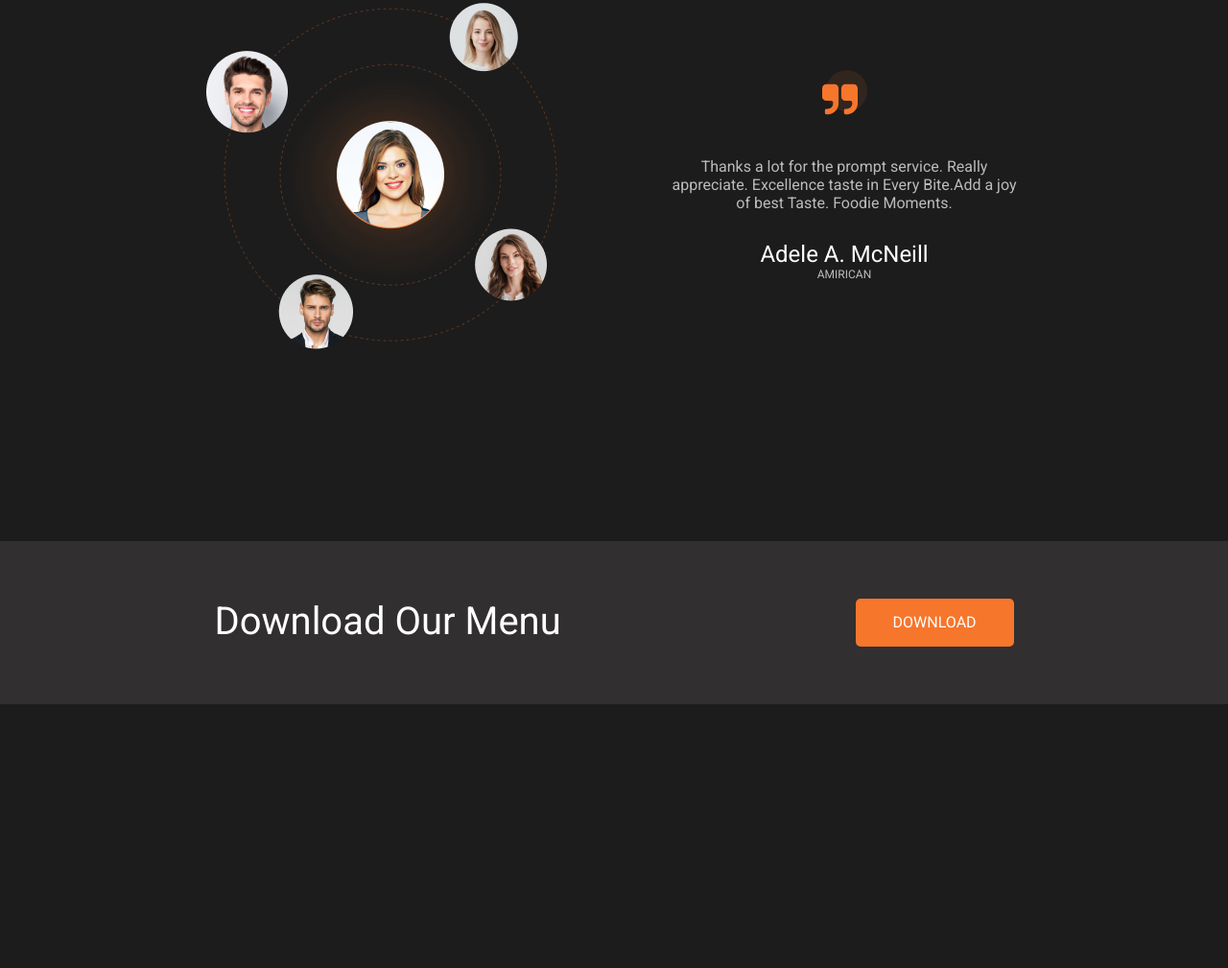
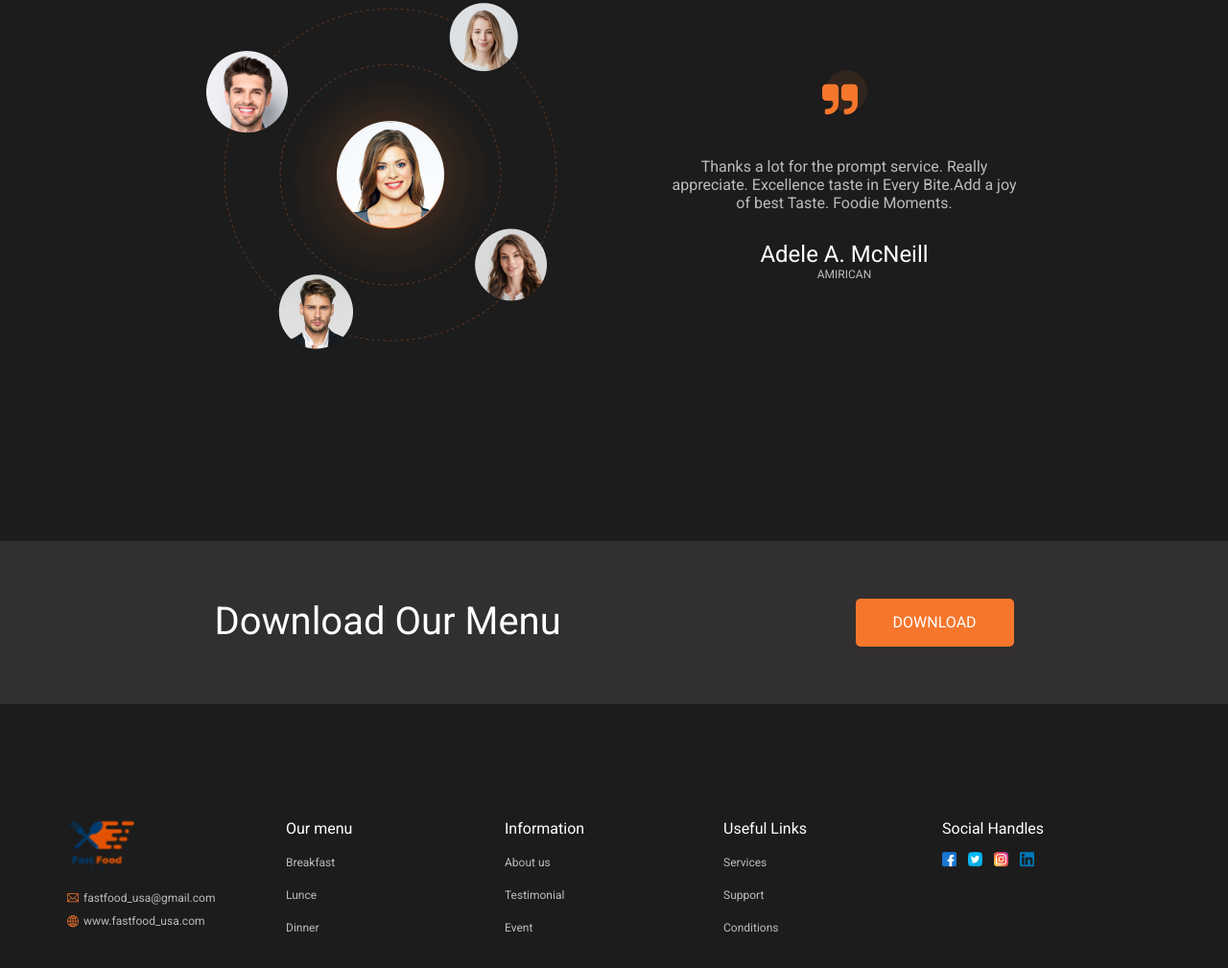
Before and after one commit to f3NEK27/burger-landing, a plain HTML site: page index.html in a window 1280 px wide. Shown: the part 2831-3840 px from the top of the page at 96% size. Before the commit the page ends 3565 px from the top, so only its background shows below. Drawn offline with Linux system fonts and the light colour scheme.

Commit message:
version__ready

```diff
--- a/index.html
+++ b/index.html
@@ -184,7 +184,67 @@
     </main>
     <footer class="footer">
       <div class="container">
+        <div class="footer__contacts">
+          <img
+            src="./images/icons/logo.png"
+            alt="Логотип"
+            class="footer__logo"
+          />
 
+          <a
+            class="footer__link footer__link-mail"
+            href="mailto:fastfood_usa@gmail.com"
+            >fastfood_usa@gmail.com</a
+          >
+          <a href="" class="footer__link footer__link-web"
+            >www.fastfood_usa.com</a
+          >
+        </div>
+        <nav class="footer__nav">
+          <ul class="footer__list">
+            <li class="footer__list-title footer__menu">
+              <a class="footer__title" href="#!">Our menu</a>
+              <ul class="footer__inner_list">
+                <li class="footer__list-item"><a href="!#">Breakfast</a></li>
+                <li class="footer__list-item"><a href="!#">Lunce</a></li>
+                <li class="footer__list-item"><a href="!#">Dinner</a></li>
+              </ul>
+            </li>
+            <li class="footer__list-title footer__info">
+              <a class="footer__title" href="#!">Information</a>
+              <ul class="footer__inner_list">
+                <li class="footer__list-item"><a href="!#">About us</a></li>
+                <li class="footer__list-item"><a href="!#">Testimonial</a></li>
+                <li class="footer__list-item"><a href="!#">Event</a></li>
+              </ul>
+            </li>
+            <li class="footer__list-title footer__links">
+              <a class="footer__title" href="#!">Useful Links</a>
+              <ul class="footer__inner_list">
+                <li class="footer__list-item"><a href="!#">Services</a></li>
+                <li class="footer__list-item"><a href="!#">Support</a></li>
+                <li class="footer__list-item"><a href="!#">Conditions</a></li>
+              </ul>
+            </li>
+          </ul>
+        </nav>
+        <div class="footer__socials">
+          <p class="footer__title">Social Handles</p>
+          <div class="footer__socials-icons">
+            <a href="#!" class="footer__socials-link"
+              ><img src="./images/icons/socials/facebook.png" alt="Facebook"
+            /></a>
+            <a href="#!" class="footer__socials-link"
+              ><img src="./images/icons/socials/twitter.png" alt="Twitter"
+            /></a>
+            <a href="#!" class="footer__socials-link"
+              ><img src="./images/icons/socials/instagram.png" alt="Instagram"
+            /></a>
+            <a href="#!" class="footer__socials-link"
+              ><img src="./images/icons/socials/linkedin.png" alt="LinkedIn"
+            /></a>
+          </div>
+        </div>
       </div>
     </footer>
   </body>
--- a/style.css
+++ b/style.css
@@ -387,4 +387,85 @@ img {
   font-size: 40px;
 }
 
-/*- Download */
+/*- Footer */
+
+.footer {
+  padding: 120px 0;
+}
+
+.footer .container {
+  display: grid;
+  grid-template-columns: 1fr 3fr 1fr;
+}
+
+.footer a {
+  font-size: 12px;
+  color: rgba(255, 255, 255, 0.7);
+}
+
+.footer a:hover {
+  color: rgba(255, 255, 255, 0.9);
+  transition: color 0.3s;
+}
+
+.footer .footer__title {
+  display: block;
+  margin-bottom: 15px;
+  font-weight: 500;
+  font-size: 16px;
+  color: rgba(255, 255, 255);
+}
+
+.footer__contacts {
+  display: flex;
+  flex-direction: column;
+  align-items: flex-start;
+}
+.footer__logo {
+  display: inline-block;
+  width: 70px;
+  margin-bottom: 20px;
+}
+
+.footer__link {
+  display: flex;
+  align-items: center;
+  gap: 5px;
+}
+
+.footer__link + .footer__link {
+  margin-top: 10px;
+}
+
+.footer__link::before {
+  width: 12px;
+  height: 12px;
+}
+
+.footer__link-mail::before {
+  content: url("./images/icons/mail.svg");
+}
+.footer__link-web::before {
+  content: url("./images/icons/global.svg");
+}
+.footer__nav {
+}
+.footer__list {
+  display: grid;
+  grid-template-columns: repeat(3, 1fr);
+}
+.footer__list-title {
+}
+
+.footer__inner_list {
+}
+.footer__list-item + .footer__list-item {
+  margin-top: 15px;
+}
+.footer__socials {
+}
+.footer__socials-icons {
+}
+.footer__socials-link + .footer__socials-link {
+  margin-left: 8px;
+}
```
